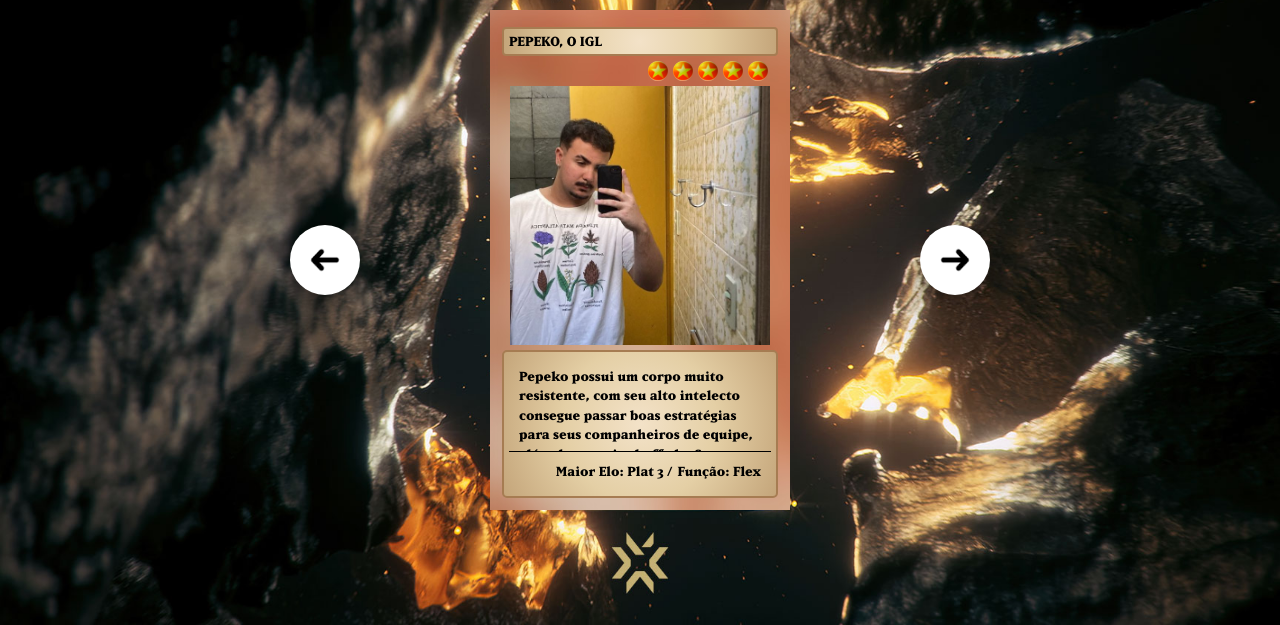
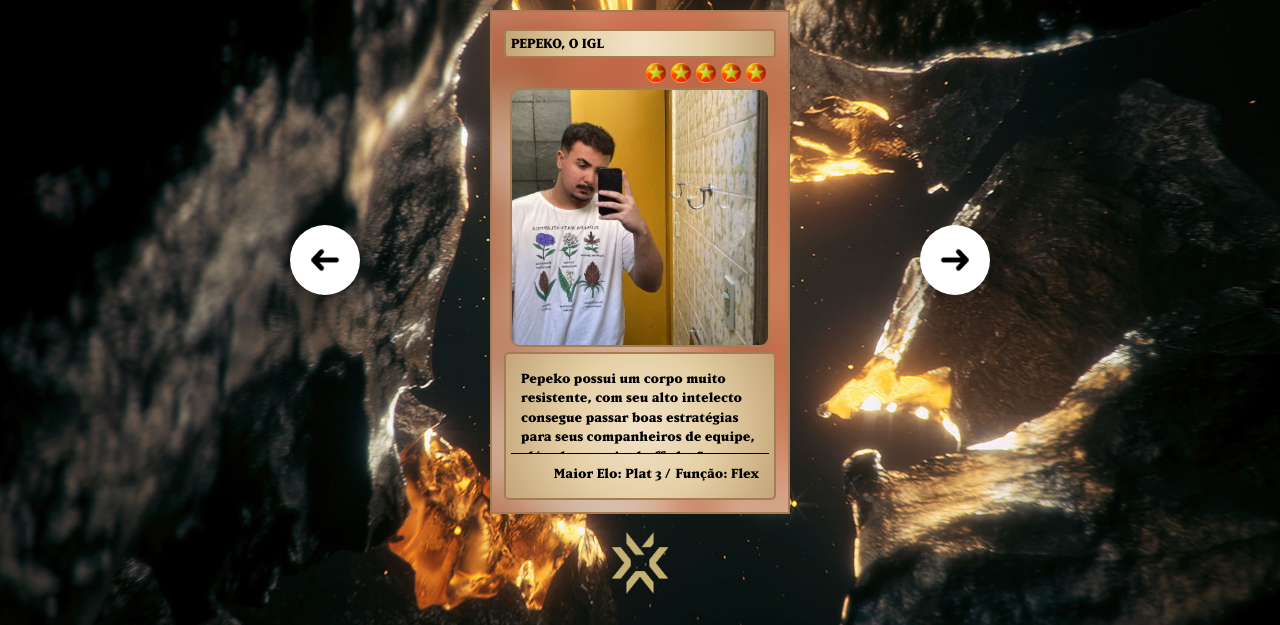
Before and after one commit to Pedro-hcl/Projeto-Dream-Team, a plain HTML site: page index.html in a window 1280 px wide. Shown: the part 175-800 px from the top of the page. Drawn offline with Linux system fonts and the light colour scheme.

Commit message:
Add files via upload

```diff
--- a/src/css/style.css
+++ b/src/css/style.css
@@ -28,6 +28,7 @@ body {
     padding: 12px;
     gap: 5px;
     position: absolute;
+    border: 2px solid #a67c52;
 }
 
 .cartao.selecionado {
@@ -80,6 +81,8 @@ body {
 
     max-width: 260px;
     align-self: center;
+    border: 2px solid #a67c52;
+    border-radius: 10px;
 
 }
 
```
